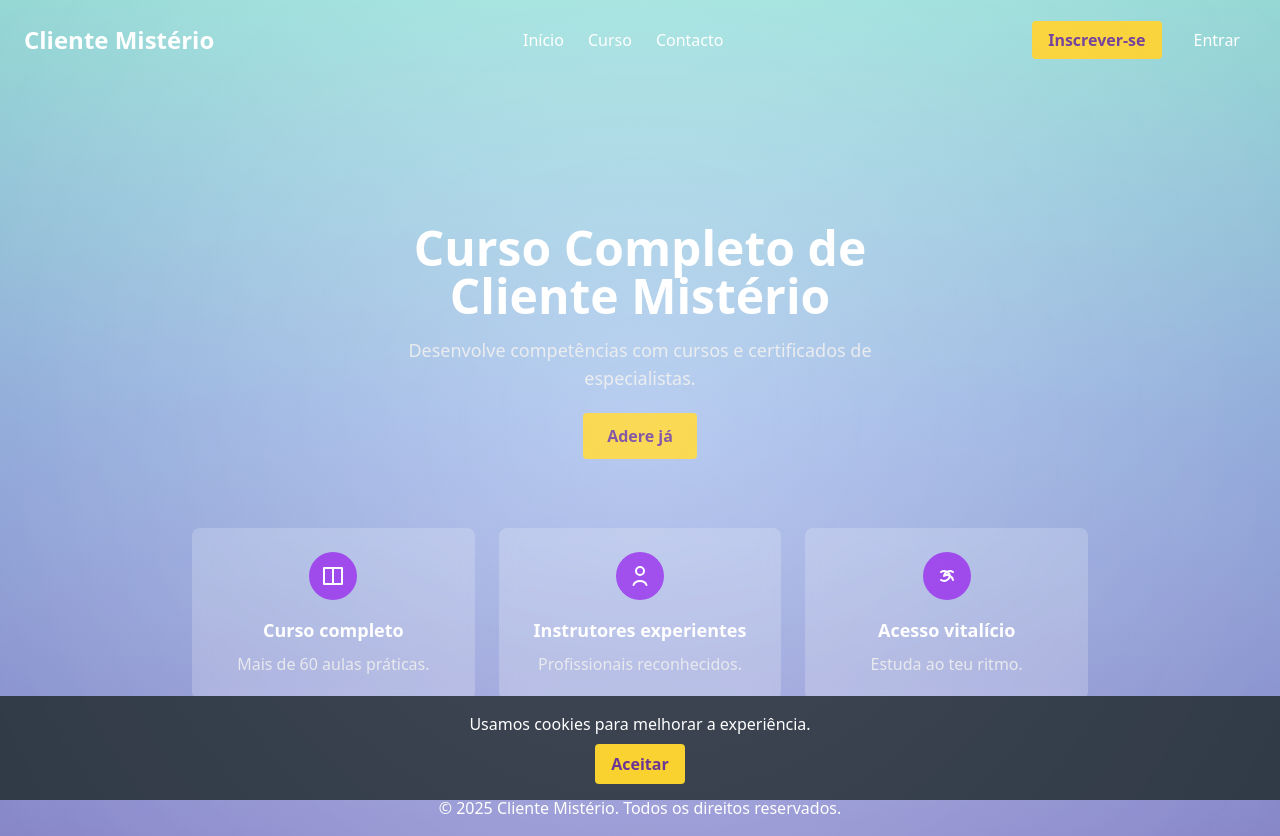
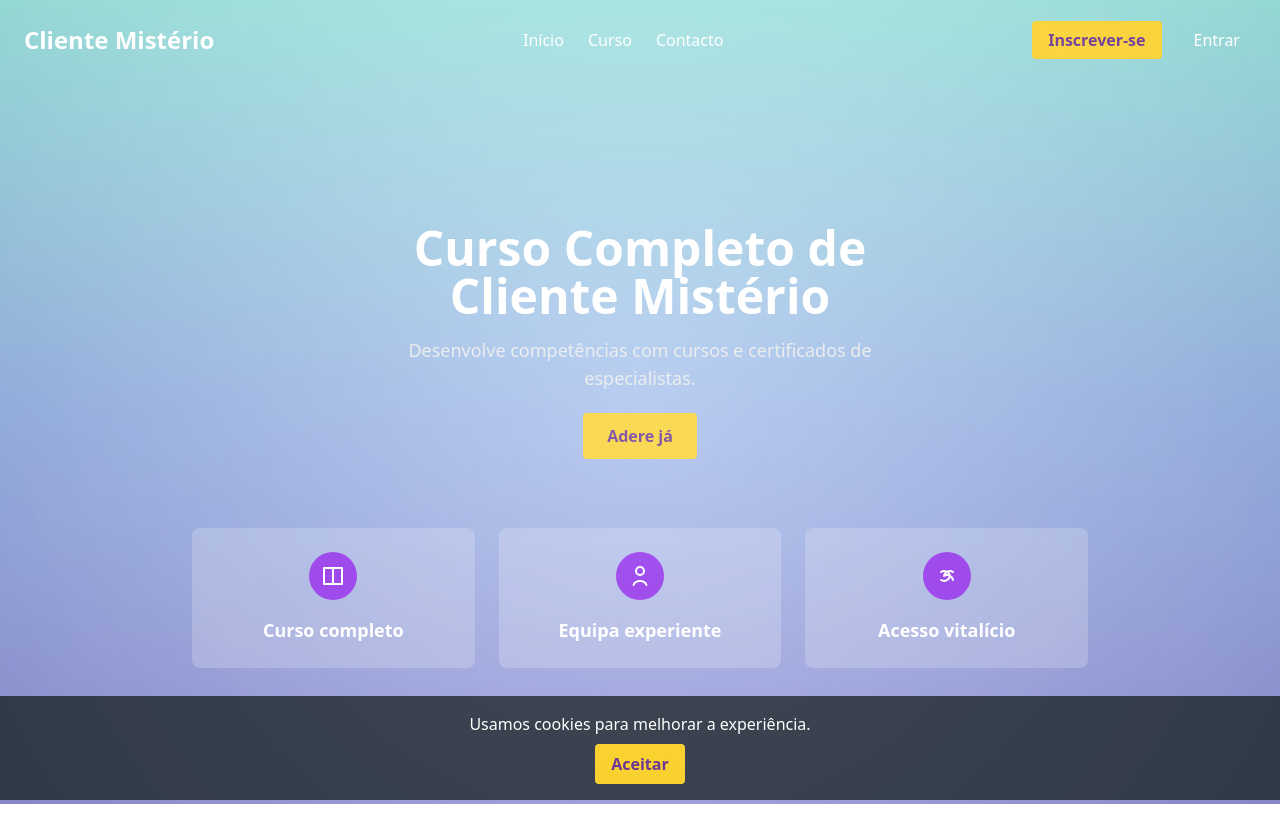
Before and after one commit to msantos51/clientemisterio, a Next.js app in the folder frontend/: page / in a window 1280 px wide. After the commit the page ends 804 px from the top, so only its background shows below. Built offline with nearby package versions, Linux system fonts and the light colour scheme.

Commit message:
Update page.tsx

```diff
--- a/frontend/app/(public)/page.tsx
+++ b/frontend/app/(public)/page.tsx
@@ -41,7 +41,6 @@ export default function HomePage() {
             </svg>
           </div>
           <h3 className="mt-4 text-lg font-semibold text-white">Curso completo</h3>
-          <p className="mt-2 text-gray-200">Mais de 60 aulas práticas.</p>
         </div>
         {/* Segunda característica */}
         <div className="rounded-lg bg-white/20 p-6 backdrop-blur">
@@ -59,8 +58,7 @@ export default function HomePage() {
               <path d="M5.5 21c1.5-4 5-4 6.5-4s5 0 6.5 4" />
             </svg>
           </div>
-          <h3 className="mt-4 text-lg font-semibold text-white">Instrutores experientes</h3>
-          <p className="mt-2 text-gray-200">Profissionais reconhecidos.</p>
+          <h3 className="mt-4 text-lg font-semibold text-white">Equipa experiente</h3>
         </div>
         {/* Terceira característica */}
         <div className="rounded-lg bg-white/20 p-6 backdrop-blur">
@@ -79,7 +77,6 @@ export default function HomePage() {
             </svg>
           </div>
           <h3 className="mt-4 text-lg font-semibold text-white">Acesso vitalício</h3>
-          <p className="mt-2 text-gray-200">Estuda ao teu ritmo.</p>
         </div>
       </section>
     </>
```
